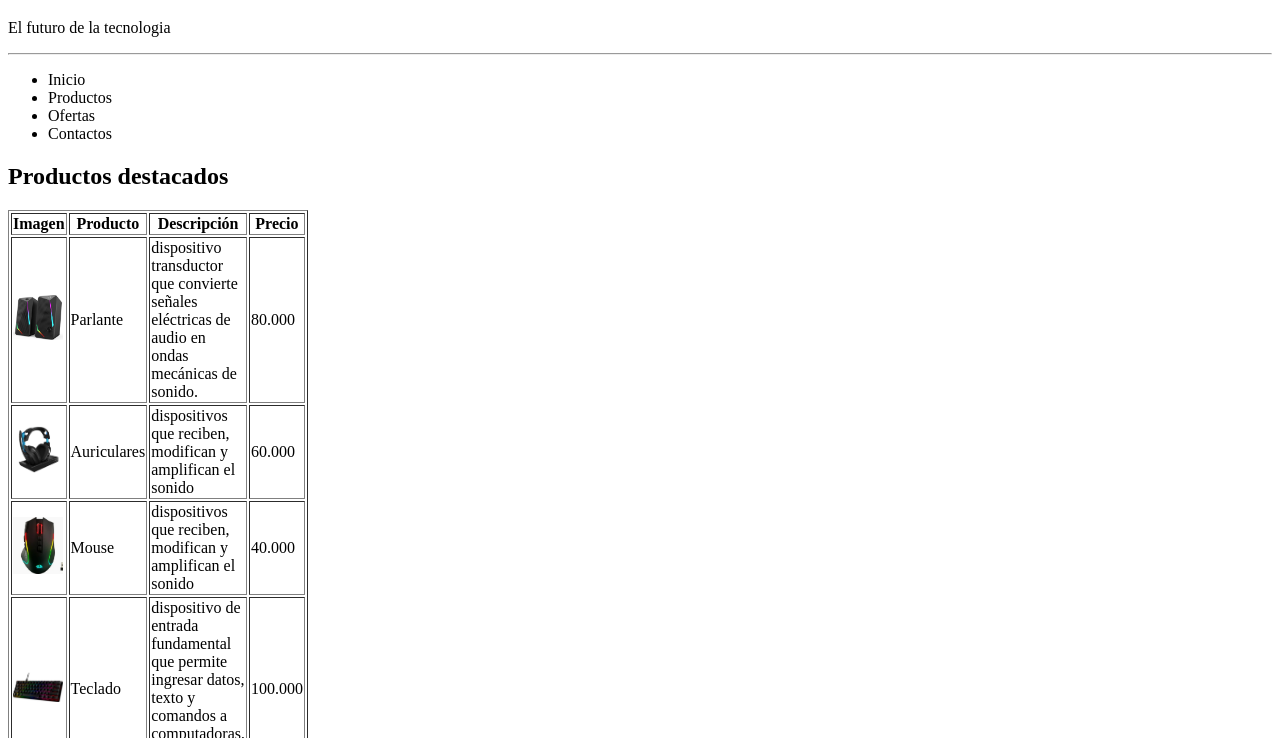
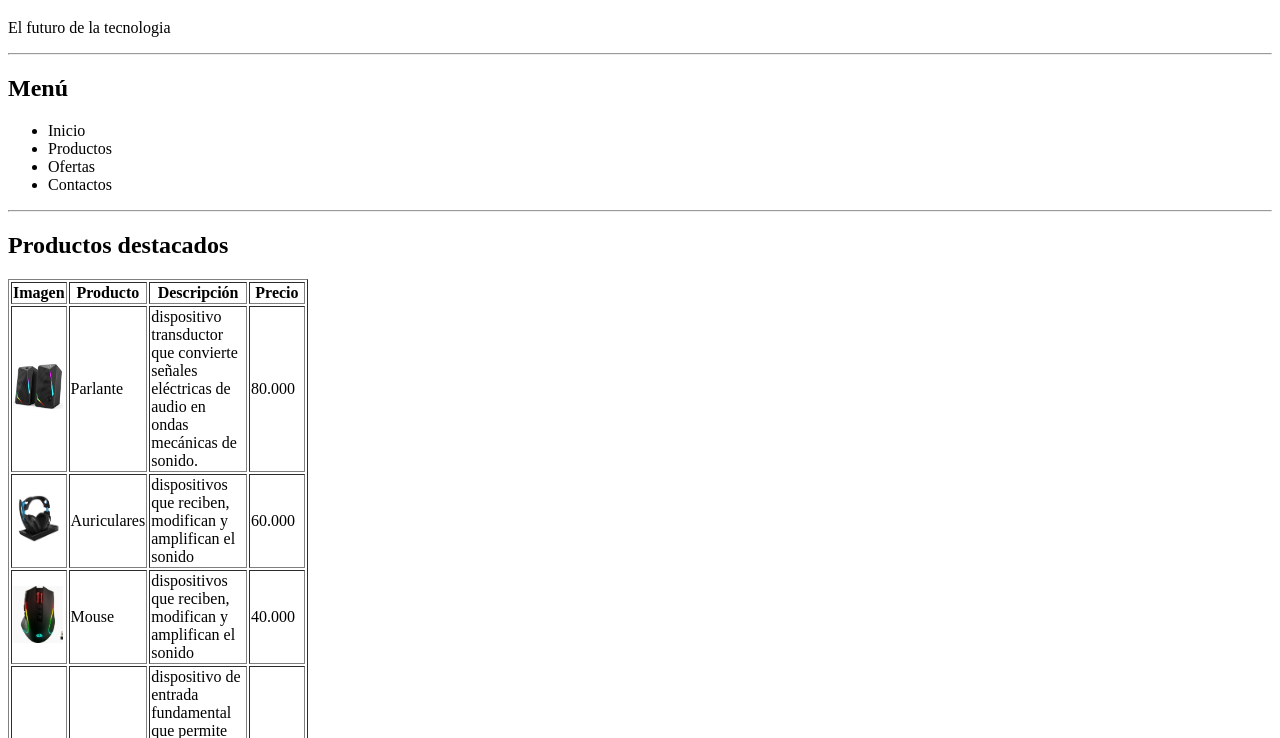
Before and after one commit to cybianco-ship-it/informatica, a plain HTML site: page pages/tienda.html in a window 1280 px wide. Shown: the part 61-799 px from the top of the page. Drawn offline with Linux system fonts and the light colour scheme.

Commit message:
Update tienda.html

```diff
--- a/pages/tienda.html
+++ b/pages/tienda.html
@@ -9,12 +9,14 @@
     <h1>Tienda de electrodomèsticos</h1>
     <p>El futuro de la tecnologia</p>
     <hr>
+    <h2>Menú</h2>
   <ul>
         <li>Inicio</li>
         <li>Productos</li>
         <li>Ofertas</li>
         <li>Contactos</li>
   </ul>
+    <hr>
     <h2>Productos destacados</h2>
   <table border="1" aling="centre" width="20%" >
       <tr>
```
